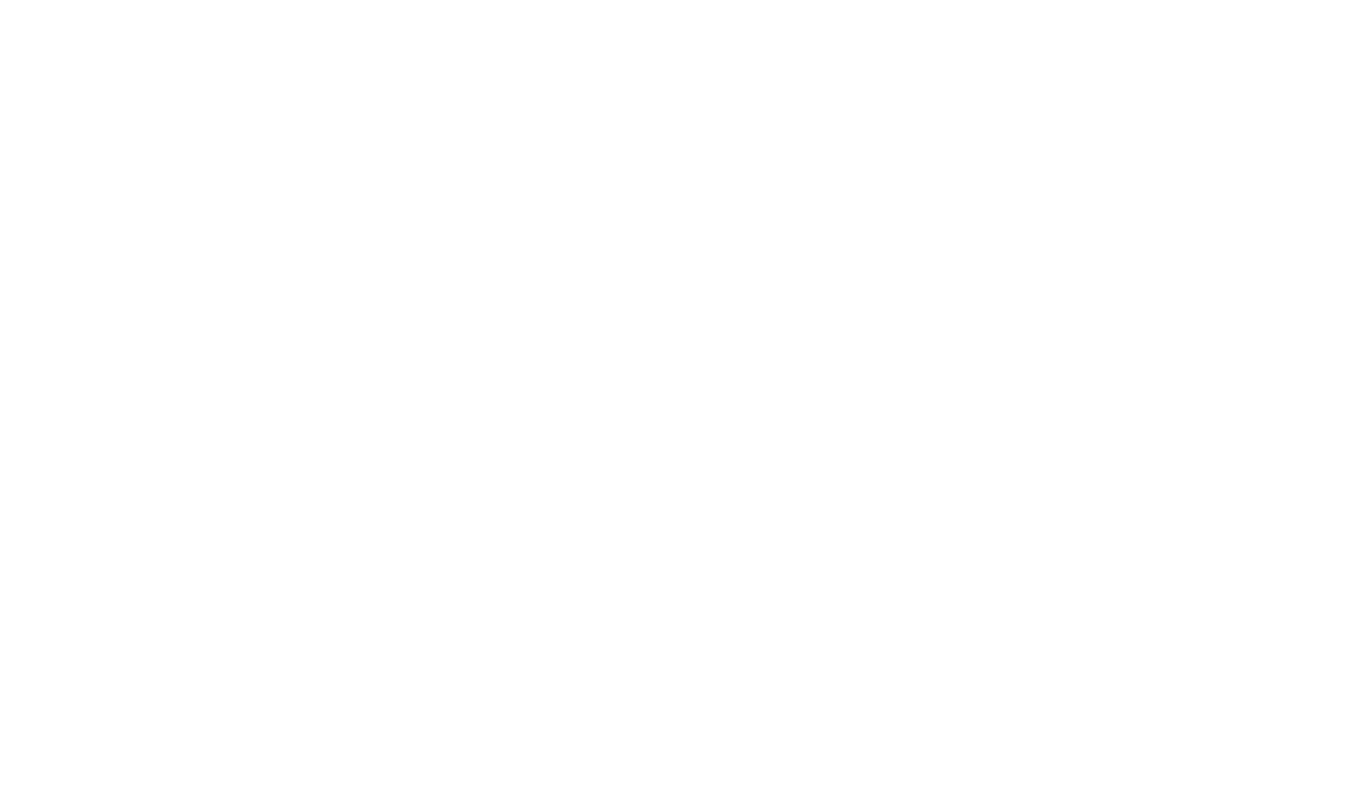
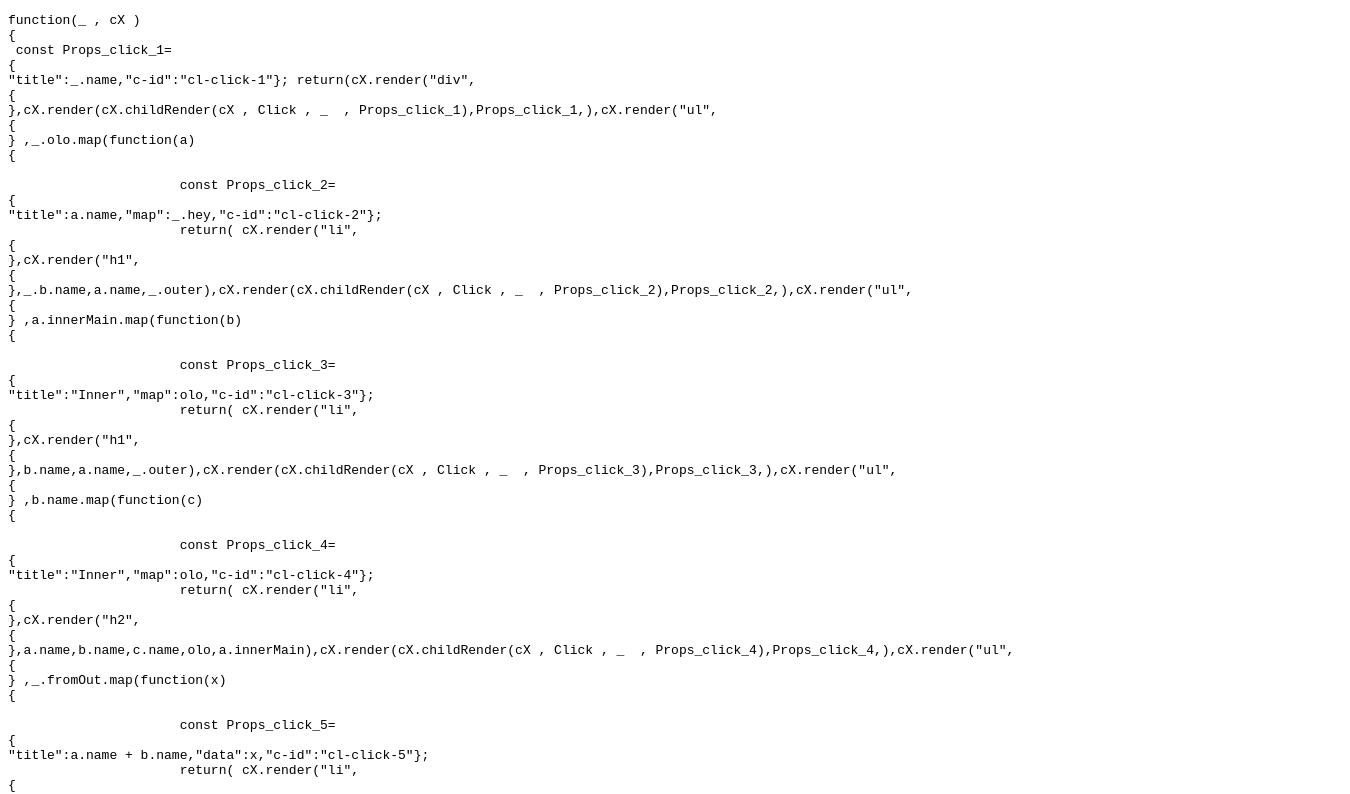
Before and after one commit to nirikshan/indo-compiler, a plain HTML site: page index.html in a window 1280 px wide. Shown: the top 794 px of the page, 1350 px wide, since content can reach past the window. Drawn offline with Linux system fonts and the light colour scheme.

Commit message:
Update index.html

```diff
--- a/index.html
+++ b/index.html
@@ -6,10 +6,13 @@
    <script type="text/javascript" src="compiler/lex.js"></script>
    <script type="text/javascript" src="compiler/parser.js"></script>
    <script type="text/javascript" src="compiler/generate.js"></script>
+
+
    <!-- <script type="text/javascript" src="compiler/indo-compiler.js"></script> -->
 </head>
-<body>
-	<div id="root"></div>
+<body class="CodeBeautifier">
+
+  <pre id='src' ></pre>
 </body>
 <script>
 
@@ -124,17 +127,86 @@ var value = `<div>
 
 
 // var value = `<div>
-//         <ul c-loop='data>>aaa,mainindex'>
-//             <li class='my-list'>
-//                 {mainindex}
-//             </li>
-//         </ul>
+//       <div>
+//          <Click c-if='title' :title='title'/>
+//       </div>
+//       <Click  title='hey this is me nirikshan bhusal'/>
+//    </div>`;
+
+
+// var value = ` <div>
+//     <Click c-if='title' :title='title'/>
 //     </div>`;
 
 
+var value =  `<div>
+      <Click :title='name'/>
+      <ul c-loop='olo>>a'>
+          <li>
+            <h1>{b.name} {a.name} {outer}</h1>
+            <Click :title='a.name' :map='hey'/>
+            <ul c-loop='a.innerMain>>b'>
+                <li>
+                   <h1>{b.name} {a.name} {outer}</h1>
+                   <Click title='Inner' :map='olo'/>
+                   <ul c-loop='b.name>>c'>
+                        <li>
+                           <h2>{a.name} {b.name} {c.name} {olo} {a.innerMain}</h2>
+                           <Click title='Inner' :map='olo'/>
+                           <ul c-loop='fromOut>>x'>
+                              <li>
+                                <Click :title='a.name + b.name' :data='x'/>
+                                  <ul c-loop='x.main>>y'>
+                                      <li>
+                                        <Click :title='a.name + b.name' :data='x'/>
+                                        <ul c-loop='y.main>>z'>
+                                            <li>
+                                              <Click :title='a.name + b.name' :data='x' :main='fromOut'/>
+                                              <h1>
+                                                  {a.name}
+                                                  {b.name.main.name.name}
+                                                  {c.name.health.name.main.uname.cname.carry}
+                                                  {d.name.last.main.uname}
+                                                  {x.name.last.mama.baba.mom.dad.brp.sis.me.gf.wife}
+                                                  {y.name.last.oooa.lala}
+                                              </h1>
+                                            </li>
+                                        </ul>
+                                      </li>
+                                  </ul>
+                              </li>
+                           </ul>
+                        </li>
+                   </ul>
+                </li>
+            </ul>
+          </li>
+      </ul>
+  </div>`
+
+
+// var value =  `<div>
+
+//       <ul c-loop='main>>a'>
+//           <li>
+//             <ul c-loop='a.innerMain >> b'>
+//                 <li>
+//                   <ul c-loop='b.inner2Main >> a'>
+//                     <ul c-loop='a.innerMain >> a'>
+//                         <h1>{a.name}</h1>
+//                     </ul>
+//                   </ul>
+//                 </li>
+//             </ul>
+//           </li>
+//       </ul>
+//   </div>`
 
    var datax = Generate(value)
-   console.log(datax)
+  console.log(datax)
+
+
+  document.getElementById('src').innerHTML = datax.replace(new RegExp('{' , 'g') , '\n{\n');
 
 </script>
 </html>
```
